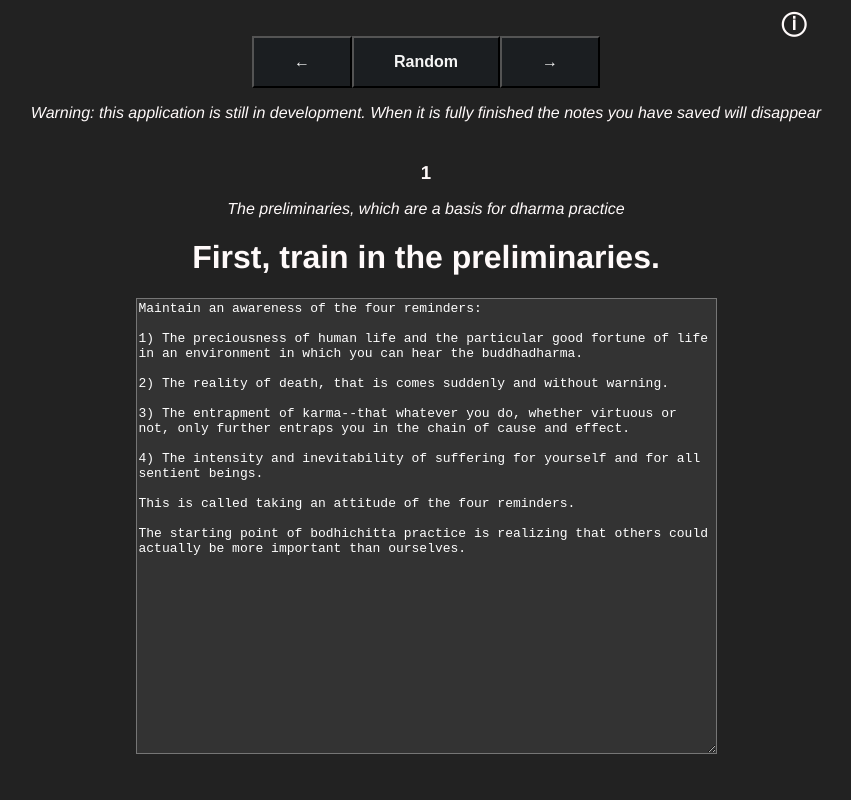
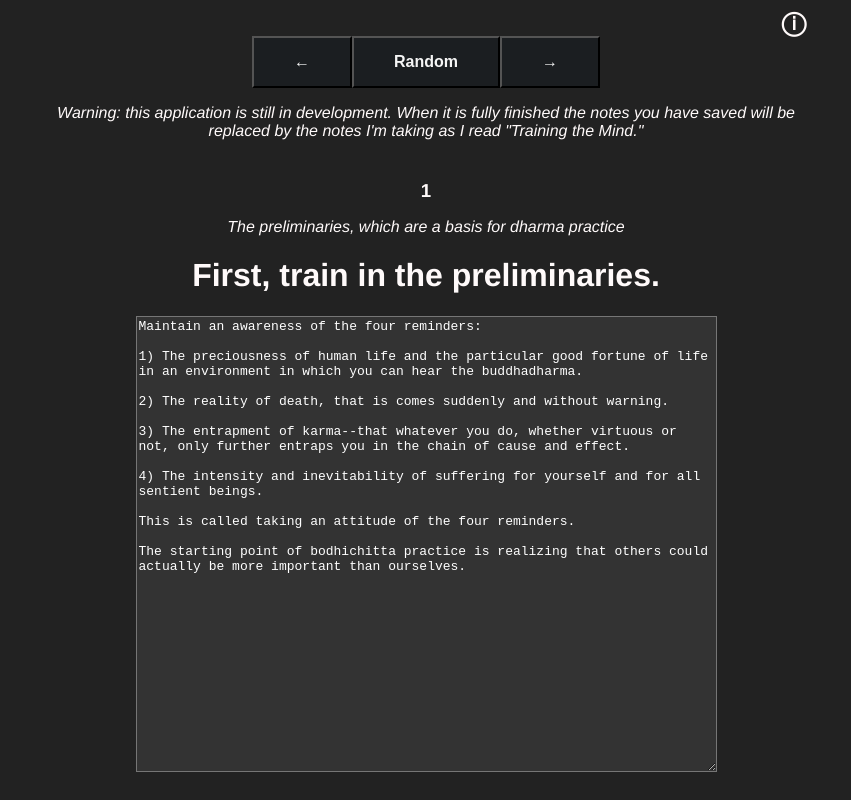
Before and after one commit to shonin/lojong, a Vue app: page / in a window 1280 px wide. Shown: the whole page, without its empty margins (214-1065 px from the left). Built offline with nearby package versions, Linux system fonts and the light colour scheme.

Commit message:
update warning

```diff
--- a/src/App.vue
+++ b/src/App.vue
@@ -8,7 +8,10 @@
             <button v-on:click="prevCard">&larr;</button>
             <button v-on:click="randomCard">Random</button>
             <button v-on:click="nextCard">&rarr;</button>
-            <p><i>Warning: this application is still in development. When it is fully finished the notes you have saved will disappear</i></p>
+            <p><i>
+                Warning: this application is still in development. When it is fully finished the notes you have saved
+                will be replaced by the notes I'm taking as I read "Training the Mind."
+            </i></p>
             <Card v-bind:currentCard="currentCard" />
         </div>
         <div id="about" v-else>
```
